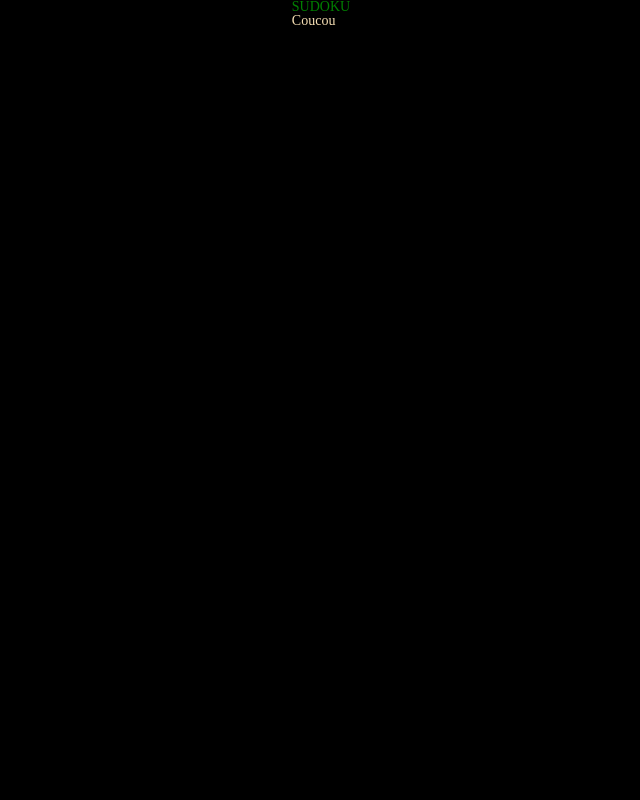
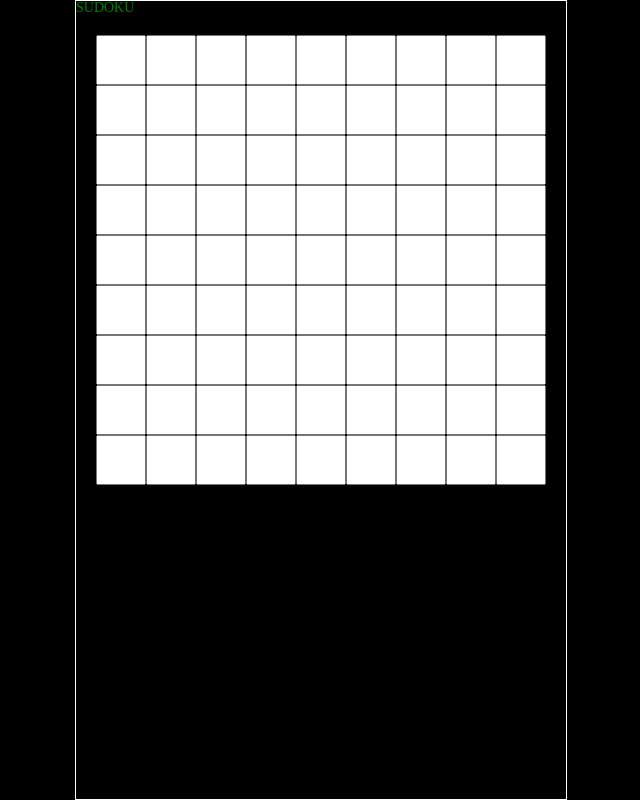
Before and after one commit to CharlieLabat/zudoku, a React (Create React App) app: page / in a window 1280 px wide. Shown: the whole page, without its empty margins (319-959 px from the left). Built offline with nearby package versions, Linux system fonts and the light colour scheme.

Commit message:
Mise en forme de la grille

```diff
--- a/src/App.js
+++ b/src/App.js
@@ -7,7 +7,7 @@ function App() {
   return (
     <main className="principal">
       <h1 className="principal__titre">SUDOKU</h1>
-   <Ecran></Ecran>
+      <Ecran></Ecran>
     </main>
   );
 }
--- a/src/App.scss
+++ b/src/App.scss
@@ -1,5 +1,7 @@
 @import "./styles/reset"; // Retire tout style par défaut des navigateurs
 @import "./styles/base"; // Ajuste le style général
+@import "./styles/grille"; // Style de la grille de Sudoku
+@import "./styles/ecran"; // Style de l'ecran de jeu
 
 body {
   background-color: black;
@@ -9,12 +11,10 @@ body {
   align-items: center;
 }
 .principal{
+  border: 0.1rem solid white;
+  min-width: 25vw;
+  min-height: 100vh;
   &__titre{
     color: green;
   }
 }
-.ecran{
-  &__test{
-    color: wheat;
-  }
-}
--- /dev/null
+++ b/src/components/Case.tsx
@@ -0,0 +1,19 @@
+import React from "react";
+
+const Case = () => {
+  return (
+    <form className="grille">
+      <input type="number" name="" id="" className="grille__case" maxLength={1}  />
+      <input type="number" name="" id="" className="grille__case" maxLength={1}  />
+      <input type="number" name="" id="" className="grille__case" maxLength={1}  />
+      <input type="number" name="" id="" className="grille__case" maxLength={1}  />
+      <input type="number" name="" id="" className="grille__case" maxLength={1}  />
+      <input type="number" name="" id="" className="grille__case" maxLength={1}  />
+      <input type="number" name="" id="" className="grille__case" maxLength={1}  />
+      <input type="number" name="" id="" className="grille__case" maxLength={1}  />
+      <input type="number" name="" id="" className="grille__case" maxLength={1}  />
+    </form>
+  );
+};
+
+export default Case;
--- a/src/components/Ecran.tsx
+++ b/src/components/Ecran.tsx
@@ -1,9 +1,29 @@
-import React from "react"
+import React from "react";
+import Case from "./Case.tsx";
 
-const Ecran = () =>{
-return <section className="ecran">
-    <p className="ecran__test">Coucou</p>
-</section>
-}
+const Ecran = () => {
+  return (
+    <section className="ecran">
 
-export default Ecran
+      <Case></Case>
+
+      <Case></Case>
+
+      <Case></Case>
+
+      <Case></Case>
+
+      <Case></Case>
+
+      <Case></Case>
+
+      <Case></Case>
+
+      <Case></Case>
+
+      <Case></Case>
+    </section>
+  );
+};
+
+export default Ecran;
--- /dev/null
+++ b/src/styles/_ecran.scss
@@ -0,0 +1,3 @@
+.ecran{
+margin: 2rem;
+  }
--- /dev/null
+++ b/src/styles/_grille.scss
@@ -0,0 +1,15 @@
+.grille{
+    display: flex;
+    max-height: 90rem;
+    &__case{
+        &::-webkit-inner-spin-button,
+        ::-webkit-outer-spin-button{
+            appearance: none;
+            margin: 0;
+        }
+
+        font-size: 5rem;
+        max-width: 5rem;
+        max-height: 5rem;
+    }
+}
```
